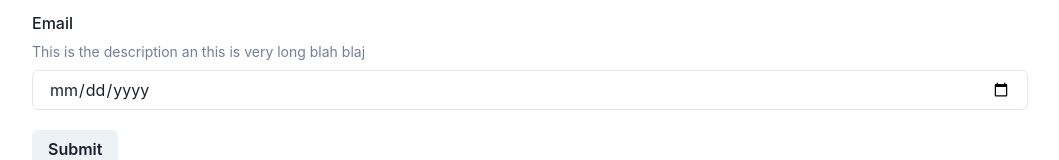
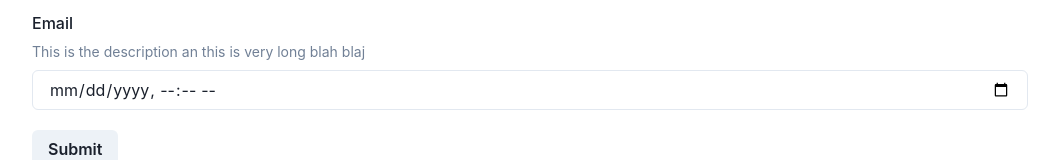
Before and after one commit to Blaise1030/form.js, a React (Vite) app: page / in a window 1280 px wide. Shown: the part 686-846 px from the top of the page, without its empty margins (110-1169 px from the left). Built offline with nearby package versions, Linux system fonts and the light colour scheme.

Commit message:
Added date picker

```diff
--- a/src/BaseFieldComponents.tsx
+++ b/src/BaseFieldComponents.tsx
@@ -277,7 +277,7 @@ export function B_DatePicker() {
         >
           {label && <FormLabel htmlFor={id}>{label}</FormLabel>}
           <FormHelperText pb={2.5}>{description}</FormHelperText>
-          <Input onChange={onChange} type={"date"} value={value} />
+          <Input onChange={onChange} type={"datetime-local"} value={value} />
           {isInvalid && <FormErrorMessage>{error}</FormErrorMessage>}
         </FormControl>
       );
```
